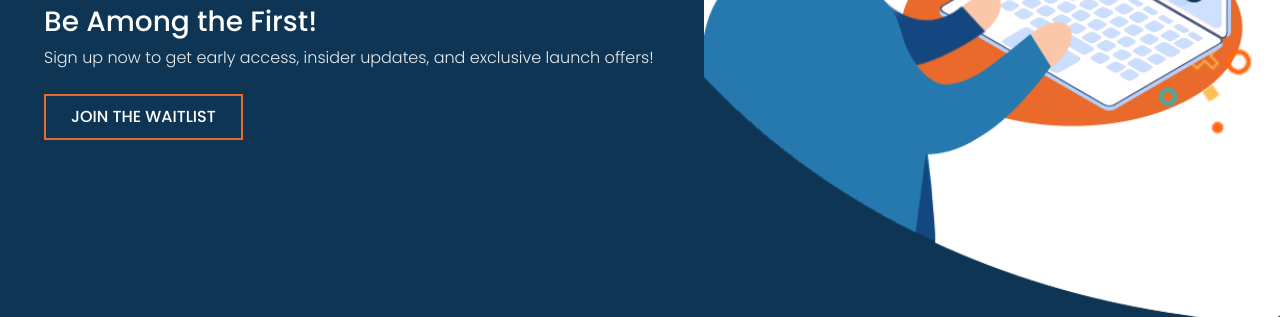
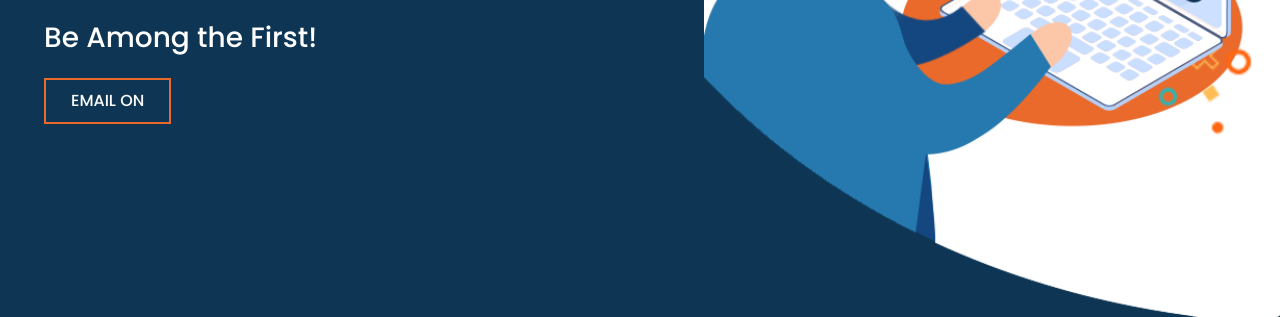
Before and after one commit to lokeshpareek-mob/launching-soon, a plain HTML site: page index.html in a window 1280 px wide. Shown: the part 483-800 px from the top of the page. Drawn offline with Linux system fonts and the light colour scheme.

Commit message:
Add files via upload

```diff
--- a/index.html
+++ b/index.html
@@ -63,10 +63,10 @@
                     <!-- <a href="#waitlist" class="text-white text-uppercase">Contact us</a> -->
                     <div class="col-12 p-0">
                         <h3 class="text-white">Be Among the First! </h3>
-                        <p class="text-white">Sign up now to get early access, insider updates, and exclusive launch
-                            offers!</p>
+                        <!-- <p class="text-white">Sign up now to get early access, insider updates, and exclusive launch
+                            offers!</p> -->
                         <div class="w-100 mt-4 pb-4">
-                            <a href="#" class="text-white text-uppercase join_btn">Join the Waitlist</a>
+                            <a href="#" class="text-white text-uppercase join_btn">Email on</a>
                         </div>
                         <!-- <div class="d-flex text-uppercase social-block text-white align-items-center mt-4">
                             get social <span class="d-none d-md-block"></span>
```
